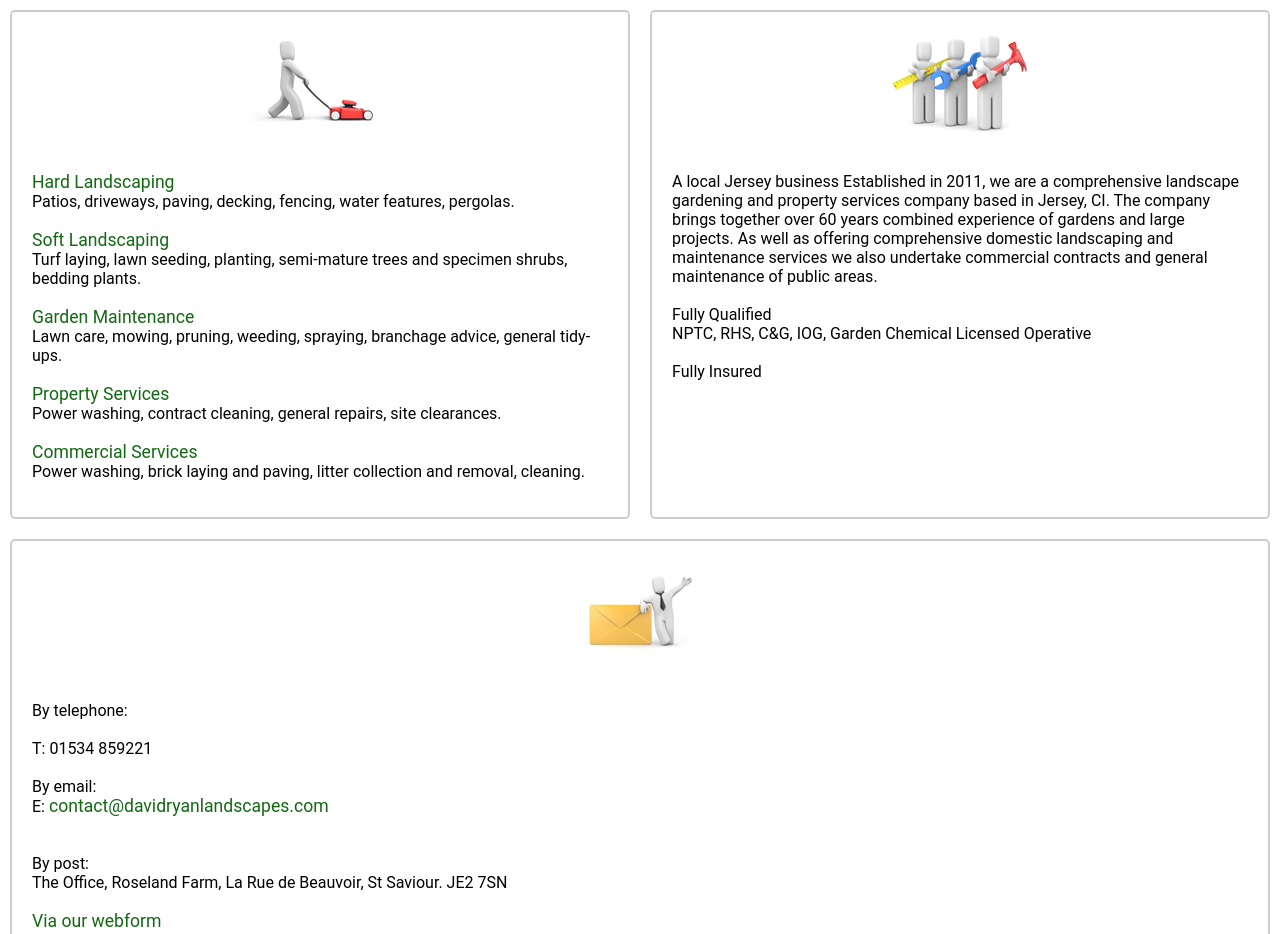
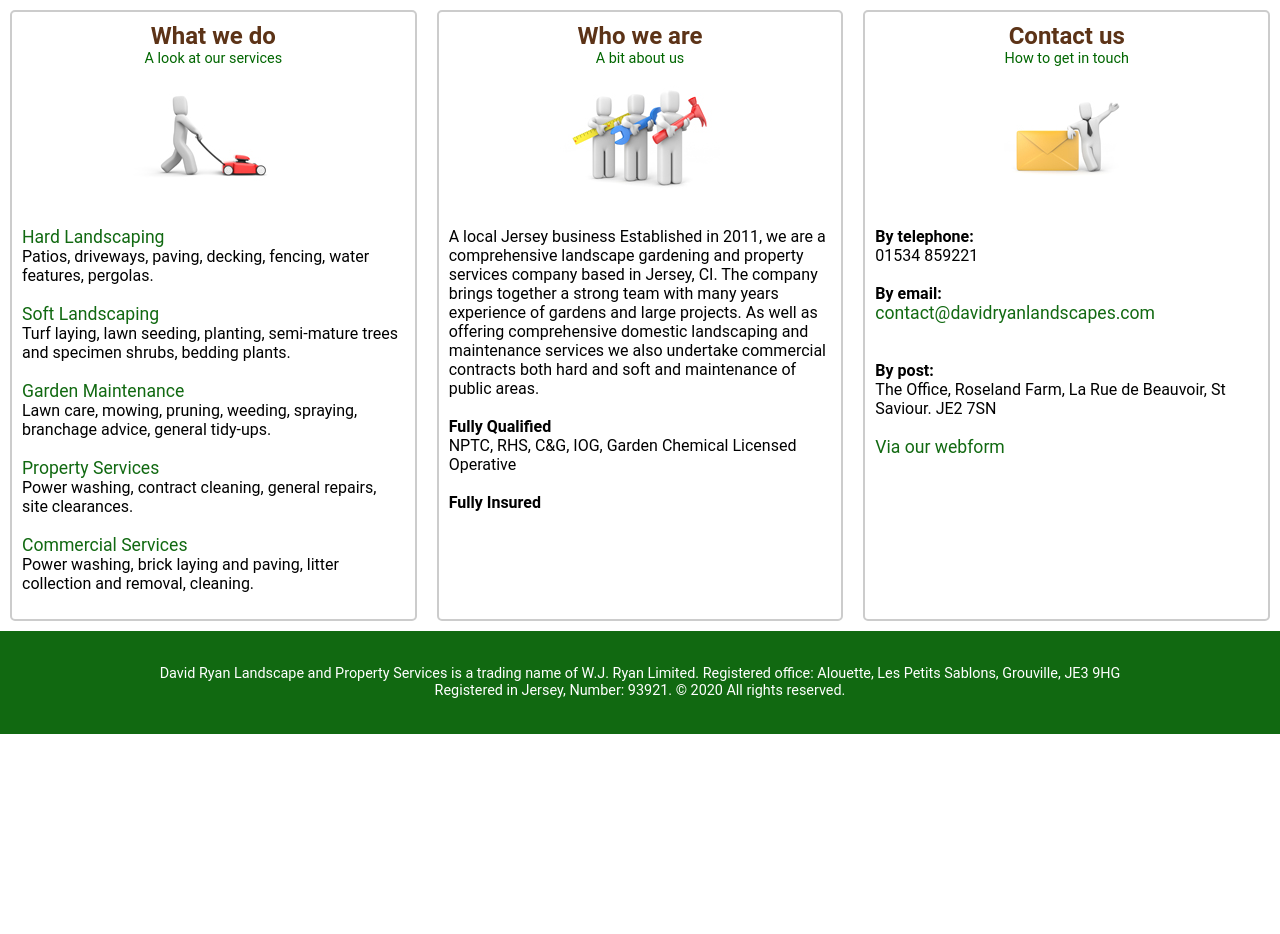
Before and after one commit to mattryan82/mattryan82.github.io, a plain HTML site: page index.html in a window 1280 px wide. Shown: the part 631-1565 px from the top of the page. After the commit the page ends 1365 px from the top, so only its background shows below. Drawn offline with nearby package versions, Linux system fonts and the light colour scheme.

Commit message:
general tinkering

```diff
--- a/drlps.css
+++ b/drlps.css
@@ -55,6 +55,125 @@ body {
   display: block;
 }
 
+.nav-item {
+  margin: 10px 10px 10px 10px;
+  padding: 10px 10px 10px 10px;
+  font-family: "Roboto", sans-serif;
+}
+
+.nav-item:hover {
+  color: darkblue;
+}
+
+  .hero {
+    display: none;
+    color: white;
+    /* background-color: green;
+    padding: 10px 10px 10px 10px; */
+    width: 100%;
+  }
+
+.heropic {
+  display: flex;
+  background-image: url("images/lorry2.png");
+  background-size: cover;
+  background-repeat: no-repeat;
+  flex-direction: column;
+  justify-content: center;
+  align-items: center;
+  text-align: center;
+  height: 200px ;
+}
+
+.heropic-text {
+  display: none;
+  font-family: "Roboto", sans-serif;
+  font-size: 1.75rem;
+  backdrop-filter: blur(10px);
+  /* flex-grow: 1;
+  flex-basis: auto; */
+}
+
+.main-content {
+  display: flex;
+  flex-wrap: wrap;
+  width: 100%;
+
+}
+
+.content-box {
+  display: flex;
+  flex-direction: column;
+  text-align: center;
+  margin: 10px;
+
+  border-width: 2px;
+  border-color: #cccccc;
+  border-style: solid;
+  flex-grow: 1;
+  border-radius: 5px;
+  font-family: "Roboto", sans-serif;
+}
+
+.content-box:hover {
+  border-color: green;
+  border-width: 2px;
+
+}
+
+.content-box-heading h2{
+  color: #5C3317;
+  font-family: "Roboto", sans-serif;
+  font-size: 1.5rem;
+  margin:10px 0px 0px 0px;
+}
+
+.content-box-heading p{
+  color: #006600;
+  font-family: "Roboto", sans-serif;
+  font-size: 0.9rem;
+  margin:0px 0px 10px 0px;
+}
+
+.content-box-img{
+  align-items: center;
+  text-align: center;
+}
+
+.content-box-text{
+  text-align: left;
+  margin: 10px;
+  overflow-wrap: break-word;
+}
+.content-box-text a{
+  font-size: 1.1rem;
+}
+
+.content-box-text a:hover{
+  color: darkblue;
+}
+
+.heropic-text {
+  font-family: "Roboto", sans-serif;
+  font-size: 1.75rem;
+  backdrop-filter: blur(10px);
+  /* flex-grow: 1;
+  flex-basis: auto; */
+}
+
+.main-footer {
+  display: flex;
+  align-items: center;
+  width: 100%;
+  justify-content: center;
+  text-align: center;
+  font-family: "Roboto", sans-serif;
+  font-size: 0.9rem;
+  background-color: #116911;
+  color: white;
+  padding: 20px 10px 20px 10px;
+}
+
 @media screen and (min-width: 769px) {
   .main-header {
     display: flex;
@@ -96,28 +215,9 @@ body {
     display: none;
   }
 
-  .content-box {
-    width: 30%;
-  }
+  .hero {
+    display: block;
 
-
-}
-
-.nav-item {
-  margin: 10px 10px 10px 10px;
-  padding: 10px 10px 10px 10px;
-  font-family: "Roboto", sans-serif;
-}
-
-.nav-item:hover {
-  color: darkblue;
-}
-
-.hero {
-  color: white;
-  /* background-color: green;
-  padding: 10px 10px 10px 10px; */
-  width: 100%;
   }
 
   .heropic {
@@ -132,75 +232,9 @@ body {
     height: 460px;
   }
 
-.heropic-text {
-  display: none;
-  font-family: "Roboto", sans-serif;
-  font-size: 1.75rem;
-  backdrop-filter: blur(10px);
-  /* flex-grow: 1;
-  flex-basis: auto; */
+  .content-box {
+    width: 28%;
+    padding: 0px;
   }
 
-.main-content {
-  display: flex;
-  flex-wrap: wrap;
-  width: 100%;
-
 }
-
-.content-box {
-  display: flex;
-  flex-direction: column;
-  text-align: center;
-  margin: 10px;
-  padding: 10px;
-  border-width: 2px;
-  border-color: #cccccc;
-  border-style: solid;
-  flex-grow: 1;
-  border-radius: 5px;
-  font-family: "Roboto", sans-serif;
-}
-
-.content-box:hover {
-  border-color: green;
-  border-width: 2px;
-
-}
-
-.content-box-img{
-  align-items: center;
-  text-align: center;
-}
-
-.content-box-text{
-  text-align: left;
-  margin: 10px;
-}
-.content-box-text a{
-  font-size: 1.1rem;
-}
-
-.content-box-text a:hover{
-  color: darkblue;
-}
-
-.heropic-text {
-  font-family: "Roboto", sans-serif;
-  font-size: 1.75rem;
-  backdrop-filter: blur(10px);
-  /* flex-grow: 1;
-  flex-basis: auto; */
-}
-
-.main-footer {
-  display: flex;
-  align-items: center;
-  width: 100%;
-  justify-content: center;
-  text-align: center;
-  font-family: "Roboto", sans-serif;
-  font-size: 0.75rem;
-  background-color: #116911;
-  color: white;
-}
--- a/index.html
+++ b/index.html
@@ -42,6 +42,10 @@
 
   <div class="main-content">
     <div class="content-box">
+      <div class=content-box-heading>
+        <h2> What we do</h2>
+        <p>A look at our services</p>
+      </div>
       <div class="content-box-img">
         <img src="images/ServicesIcon.jpg" alt="">
       </div>
@@ -64,37 +68,45 @@
 
     </div>
     <div class="content-box">
+      <div class=content-box-heading>
+        <h2> Who we are</h2>
+        <p>A bit about us</p>
+      </div>
       <div class="content-box-img">
         <img src="images/WhoWeAreIcon.jpg" alt="">
       </div>
       <div class="content-box-text">
         <p>A local Jersey business
           Established in 2011, we are a comprehensive landscape gardening and property services company based in Jersey,
-          CI. The company brings together over 60 years combined experience of gardens and large projects. As well as
-          offering comprehensive domestic landscaping and maintenance services we also undertake commercial contracts
-          and general maintenance of public areas.<br>
+          CI. The company brings together a strong team with many years experience of gardens and large projects. As
+          well as offering comprehensive domestic landscaping and maintenance services we also undertake commercial
+          contracts both hard and soft
+          and maintenance of public areas.<br>
           <br>
-          Fully Qualified<br>
+          <strong>Fully Qualified</strong><br>
           NPTC, RHS, C&G, IOG, Garden Chemical Licensed Operative<br>
           <br>
-          Fully Insured</p>
+          <strong>Fully Insured</strong></p>
       </div>
 
     </div>
     <div class="content-box">
+      <div class=content-box-heading>
+        <h2>Contact us</h2>
+        <p>How to get in touch</p>
+      </div>
       <div class="content-box-img">
         <img src="images/ContactIcon.jpg" alt="">
       </div>
       <div class="content-box-text">
-        <p>By telephone:<br>
+        <p><strong>By telephone:</strong><br>
+          01534 859221<br>
           <br>
-          T: 01534 859221<br>
-          <br>
-          By email:<br>
-          E: <a href="">contact@davidryanlandscapes.com</a><br>
+          <strong>By email:</strong><br>
+          <a href="">contact@davidryanlandscapes.com</a><br>
           <br>
           <br>
-          By post:<br>
+          <strong>By post:</strong><br>
           The Office, Roseland Farm, La Rue de Beauvoir, St Saviour. JE2 7SN<br>
           <br>
           <a href="">Via our webform</a></p>
```
Also changed, not shown: images/lorry2.png (added), 2 other files. Lines whose indentation alone changed are shown as unchanged.
